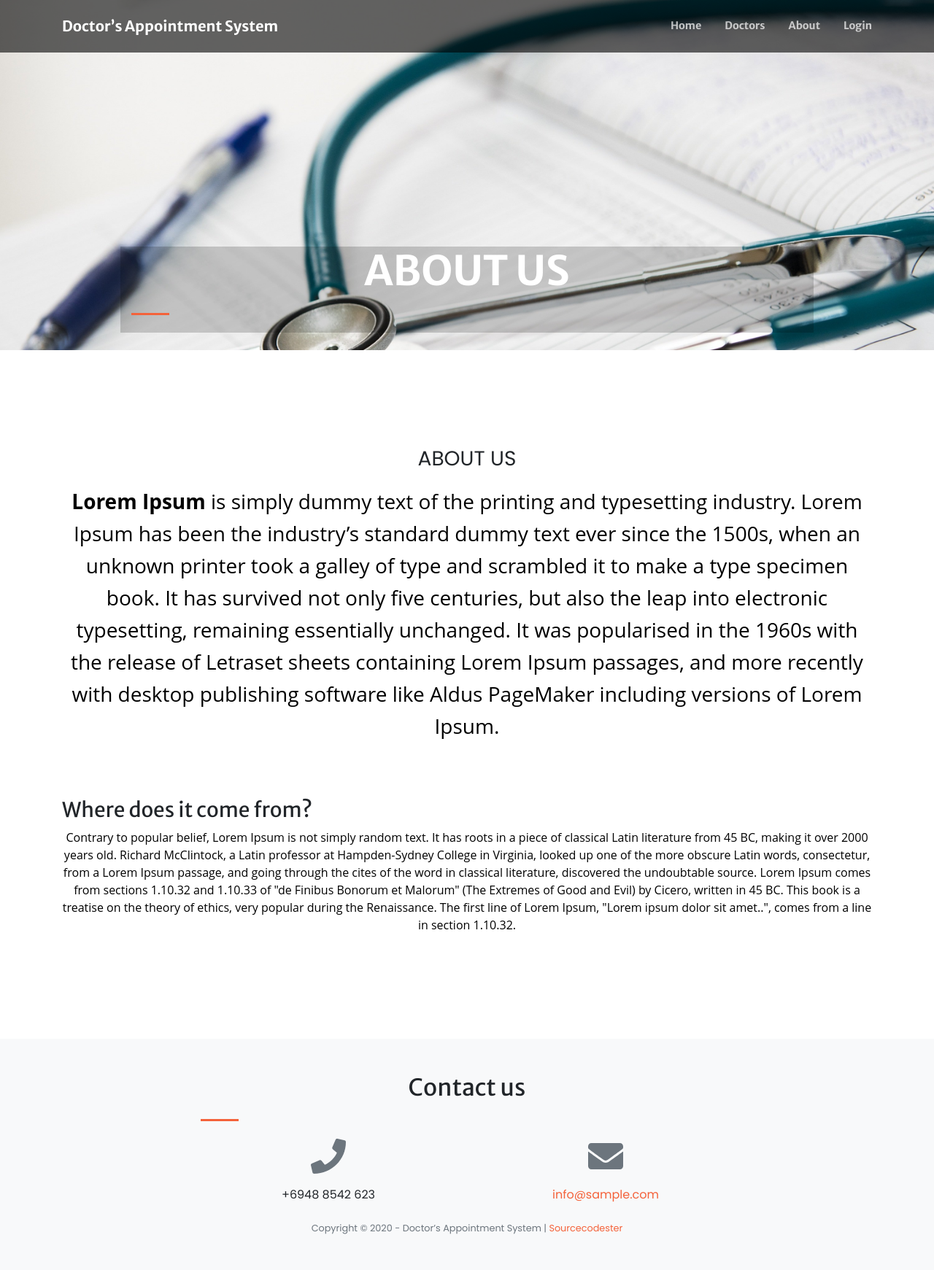
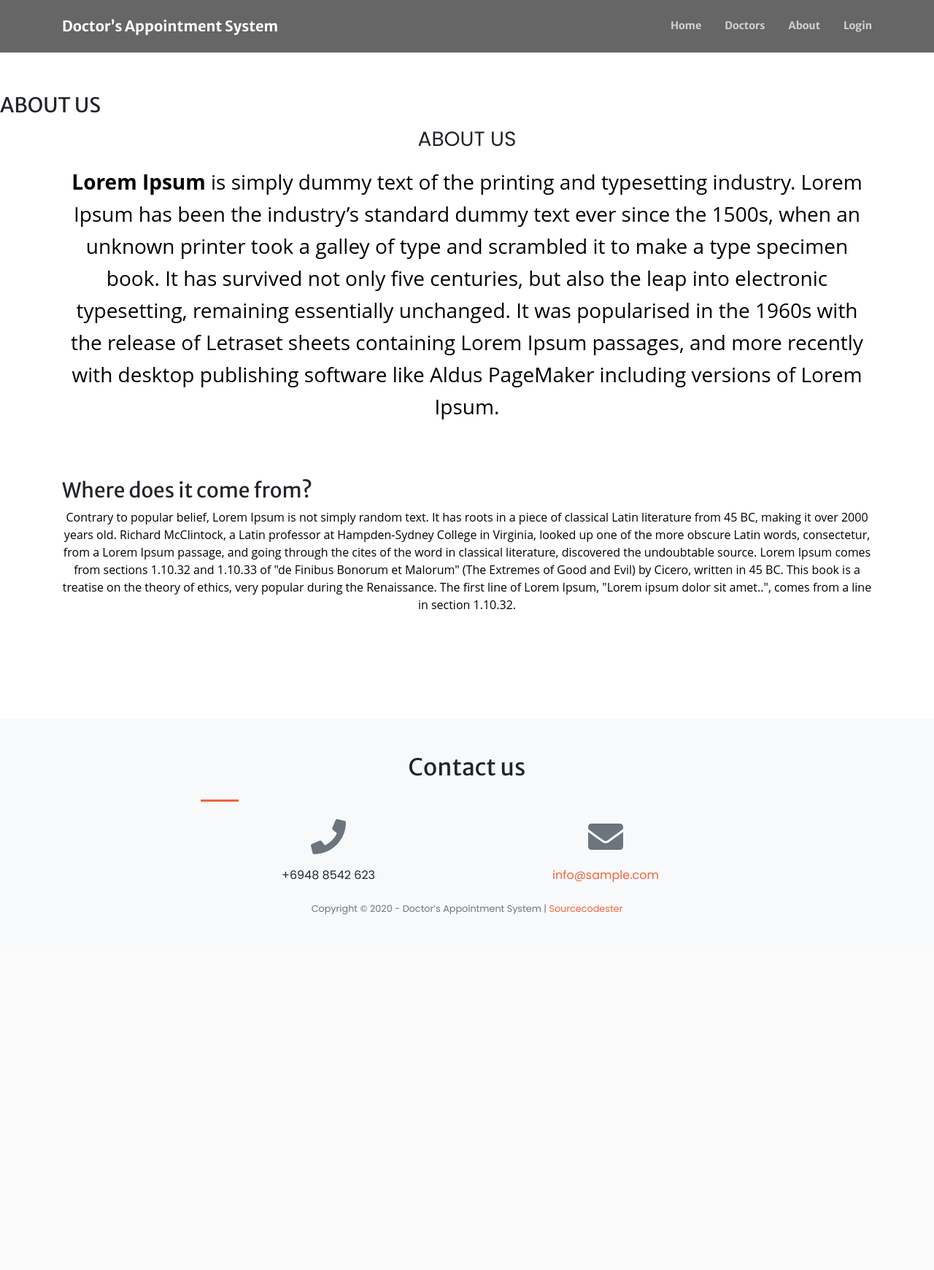
Before and after one commit to DeemedS/Medical-Appointment-System-PHP, a PHP site: page /index.php?page=about in a window 1280 px wide. Shown: the whole page at 73% size. After the commit the page ends 1254 px from the top, so only its background shows below. Run offline with PHP 8.4, Linux system fonts and the light colour scheme; data comes from the database, SQL or seed files in the repository; data that the repository does not hold is empty; some libraries are stand-ins or nearby versions.

Commit message:
Update about.php

```diff
--- a/about.php
+++ b/about.php
@@ -1,19 +1,13 @@
- <!-- Masthead-->
-        <header class="masthead">
-            <div class="container h-100">
-                <div class="row h-100 align-items-center justify-content-center text-center">
-                    <div class="col-lg-10 align-self-end mb-4" style="background: #0000002e;">
-                    	 <h1 class="text-uppercase text-white font-weight-bold">About Us</h1>
-                        <hr class="divider my-4" />
-                    </div>
 
-                </div>
-            </div>
-        </header>
+<section class="page-section">
+    <div class="about title">
+        <h3>ABOUT US</h3>
+    </div>
 
-    <section class="page-section">
-        <div class="container">
-    <?php echo html_entity_decode($_SESSION['setting_about_content']) ?>
+    <div class="container about-container">
+        <div class="about-content">
+                <?php echo html_entity_decode($_SESSION['setting_about_content']) ?>
+        </div>
+    </div>
 
-        </div>
-        </section>
+</section>
```
